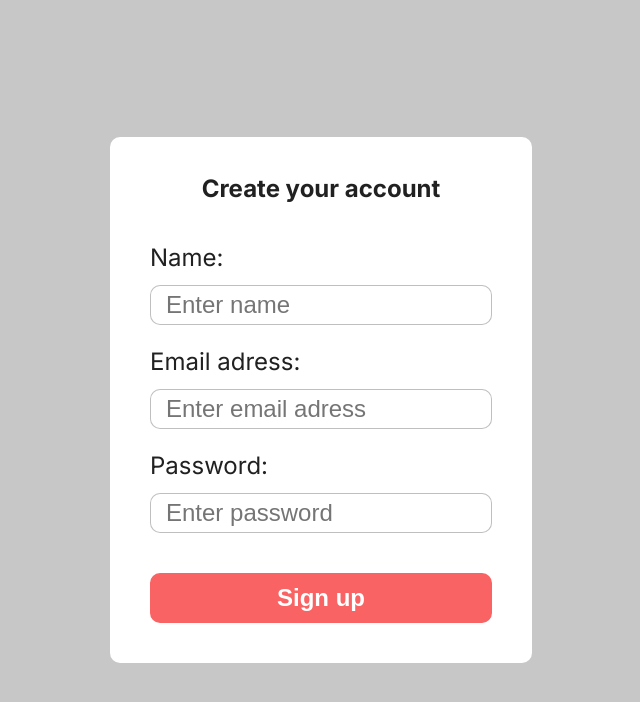
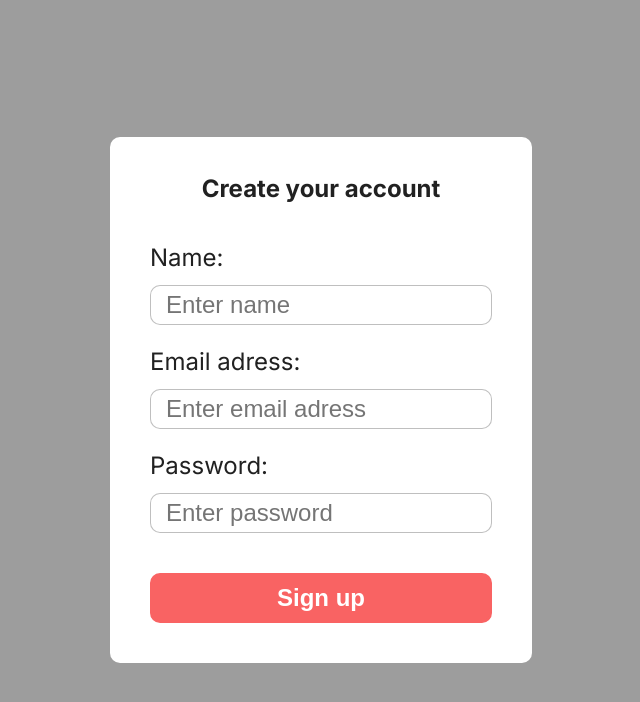
Before and after one commit to Dimonjik777/habit-cracker, a React (Vite) app: page / in a window 1280 px wide. Shown: the top 702 px of the page, without its empty margins (319-959 px from the left). Built offline with nearby package versions, Linux system fonts and the light colour scheme.

Commit message:
Make .main fixed and cover the background with it

```diff
--- a/src/styles/globals/boilerplates.scss
+++ b/src/styles/globals/boilerplates.scss
@@ -11,7 +11,11 @@ html {
 
 body {
   .main {
-    position: relative;
+    position: fixed;
+    top: 0;
+    left: 0;
+    width: 100%;
+    height: 100%;
     background-color: var(--accent-color);
     color: var(--primary-text-color);
     font-family: "Inter";
```
